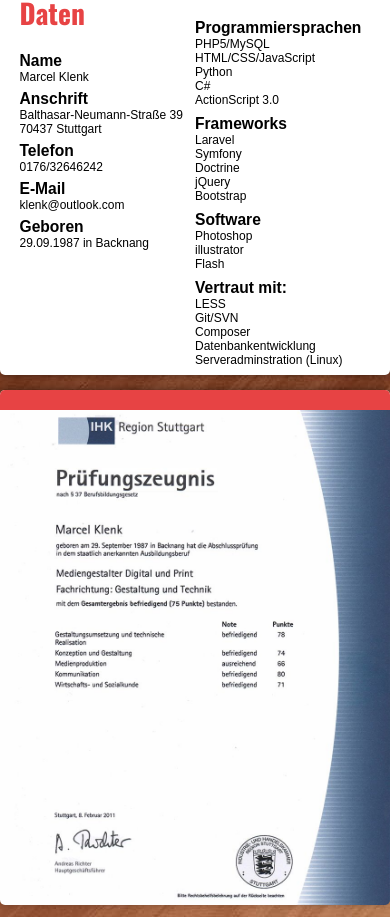
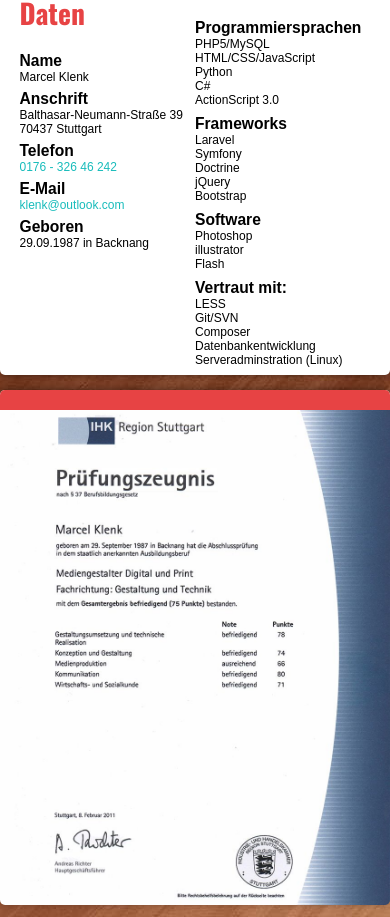
Before and after one commit to mklenk/mklenk.github.io, a plain HTML site: page index.html in a window 390 px wide. Shown: the part 1275-2192 px from the top of the page. Drawn offline with nearby package versions, Linux system fonts and the light colour scheme.

Commit message:
Link to E-Mail and Phone number

```diff
--- a/css/default.less
+++ b/css/default.less
@@ -3,14 +3,6 @@
 
 // Colors
 @base-color:#e74344;
-
-@media screen{
-	.document{
-		.drop-shadow(0, 0, 10px, 0.5);
-		.rounded(5px);
-		margin:15px auto;
-	}
-}
 
 body{
 	font: 10px Arial;
@@ -39,6 +31,11 @@ h3{
 	font-size: 1.3em;
 	padding:0;
 	margin:0;
+}
+
+a{
+	text-decoration: none;
+	color: #18BCBB;
 }
 
 .document{
@@ -163,3 +160,17 @@ ul.data{
 		margin-bottom: 10%;
 	}
 }
+
+@media screen{
+	.document{
+		.drop-shadow(0, 0, 10px, 0.5);
+		.rounded(5px);
+		margin:15px auto;
+	}
+}
+
+@media print{
+	a{
+		color:black;
+	}
+}
--- a/index.html
+++ b/index.html
@@ -84,9 +84,9 @@
 					<p>Balthasar-Neumann-Straße 39<br>
 						70437 Stuttgart</p>
 					<h3>Telefon</h3>
-					<p>0176/32646242</p>
+					<p><a href="tel:+4917632646242">0176 - 326 46 242</a></p>
 					<h3>E-Mail</h3>
-					<p>klenk@outlook.com</p>
+					<p><a href="mailto:klenk@outlook.com">klenk@outlook.com</a></p>
 					<h3>Geboren</h3>
 					<p>29.09.1987 in Backnang</p>
 				</section>
```
Also changed, not shown: css/default.css.
